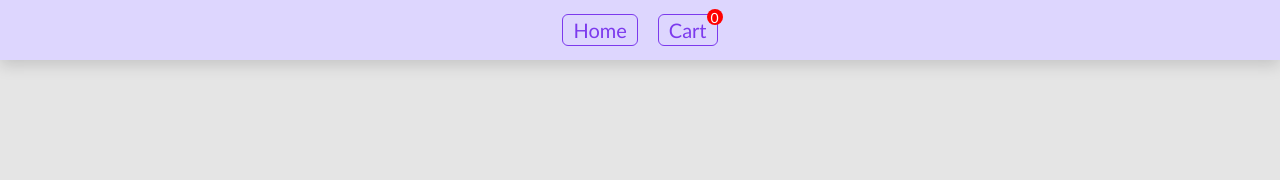
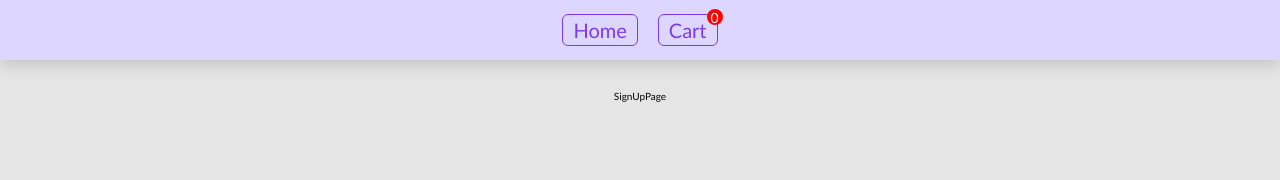
Before and after one commit to mehrabFronto/React-Cart-App-Project, a React (Create React App) app: page /sign-up in a window 1280 px wide. Shown: the top 180 px of the page. Built offline with nearby package versions, Linux system fonts and the light colour scheme.

Commit message:
signup and login pages added

```diff
--- /dev/null
+++ b/src/pages/LogInPage/LogInPage.js
@@ -0,0 +1,5 @@
+const LogInPage = () => {
+   return <div>LogInPage</div>;
+};
+
+export default LogInPage;
--- /dev/null
+++ b/src/pages/SignUpPage/SignUpPage.js
@@ -0,0 +1,5 @@
+const SignUpPage = () => {
+   return <div>SignUpPage</div>;
+};
+
+export default SignUpPage;
--- a/src/routes.js
+++ b/src/routes.js
@@ -1,9 +1,14 @@
 import CartPage from "./pages/CartPage/CartPage";
 import CheckoutPage from "./pages/CheckoutPage/CheckoutPage";
 import HomePage from "./pages/HomePage/HomePage";
+import LogInPage from "./pages/LogInPage/LogInPage";
+import SignUpPage from "./pages/SignUpPage/SignUpPage";
 
 export const routes = [
    { path: "/cart", component: CartPage },
    { path: "/checkout", component: CheckoutPage },
+   { path: "/sign-up", component: SignUpPage },
+   { path: "/log-in", component: LogInPage },
+   { path: "/cart", component: CartPage },
    { path: "/", component: HomePage, exact: true },
 ];
```
